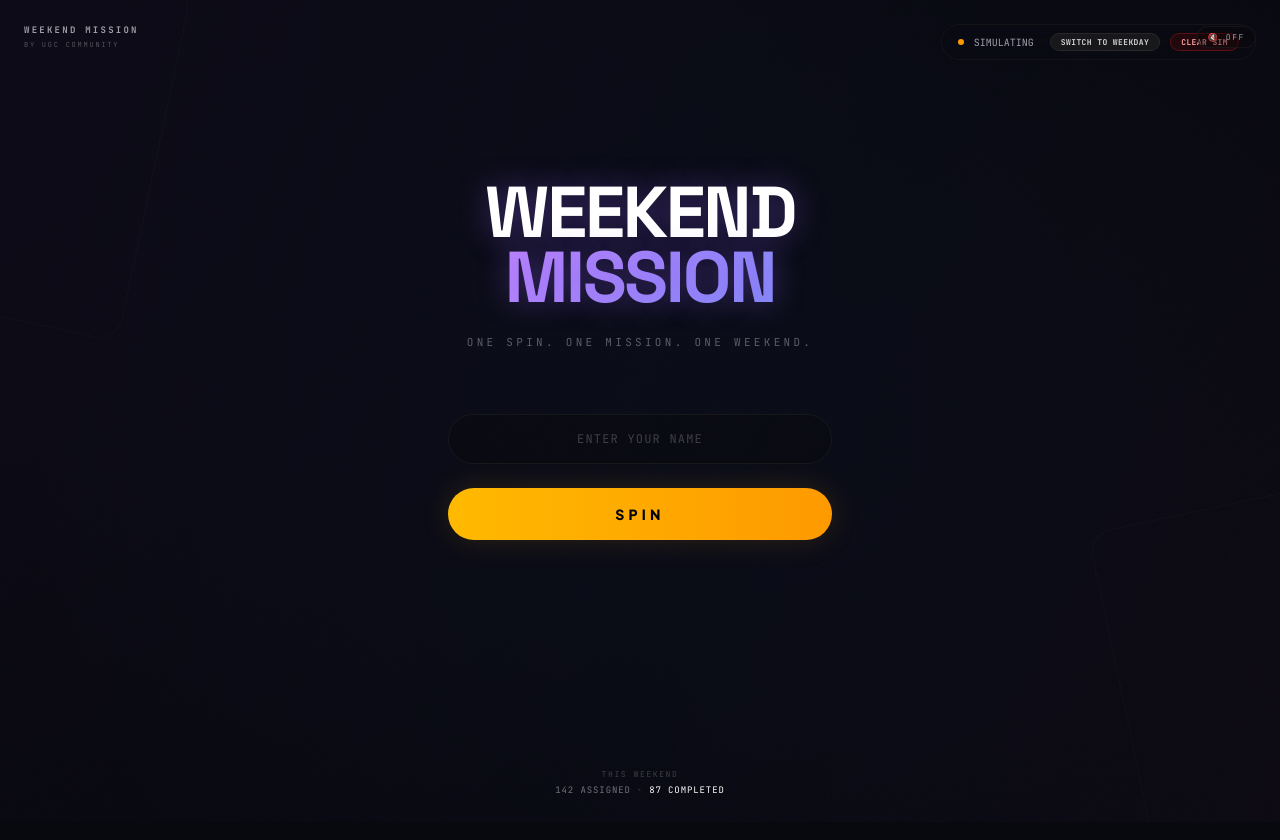
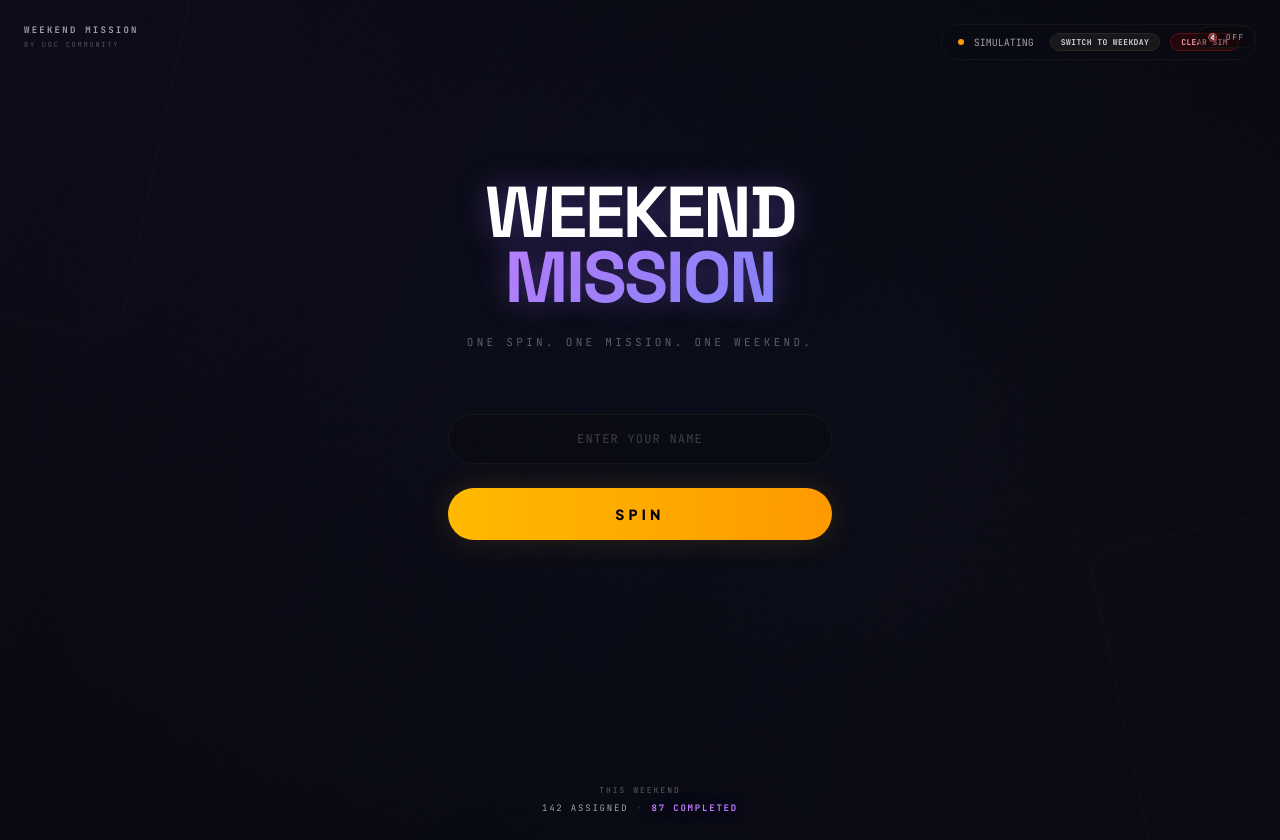
Before and after one commit to liyan-nk/weekend-mission, a React (Vite) app: page / in a window 1280 px wide. Both pictures are taken after a click on the button "FORCE WEEKEND". Built offline with nearby package versions, Linux system fonts and the light colour scheme; no server answers; the database is empty.

Commit message:
design: PublicWall.tsx visual footer alignment

```diff
--- a/src/components/PublicWall.tsx
+++ b/src/components/PublicWall.tsx
@@ -28,14 +28,14 @@ export const PublicWall: FC<PublicWallProps> = ({ weekendKey }) => {
   if (!stats) return null;
 
   return (
-    <div className="mt-auto pt-12 pb-6 flex flex-col items-center justify-center text-center font-mono select-none">
-      <span className="text-[8px] text-zinc-700 uppercase tracking-[0.2em] mb-1">
-        This Weekend
+    <div className="mt-auto pt-16 pb-6 flex flex-col items-center justify-center text-center font-mono select-none">
+      <span className="text-[7px] sm:text-[8px] text-zinc-500 uppercase tracking-[0.25em] mb-1.5 opacity-80">
+        THIS WEEKEND
       </span>
-      <span className="text-[9px] text-zinc-500 uppercase tracking-widest flex items-center gap-1.5">
-        <span>{stats.assignedCount} Assigned</span>
+      <span className="text-[8px] sm:text-[9px] text-zinc-400 uppercase tracking-[0.2em] flex items-center gap-2">
+        <span>{stats.assignedCount} ASSIGNED</span>
         <span className="text-zinc-800">•</span>
-        <span className="text-white">{stats.completedCount} Completed</span>
+        <span className="text-purple-400 text-glow-violet font-semibold">{stats.completedCount} COMPLETED</span>
       </span>
     </div>
   );
```
